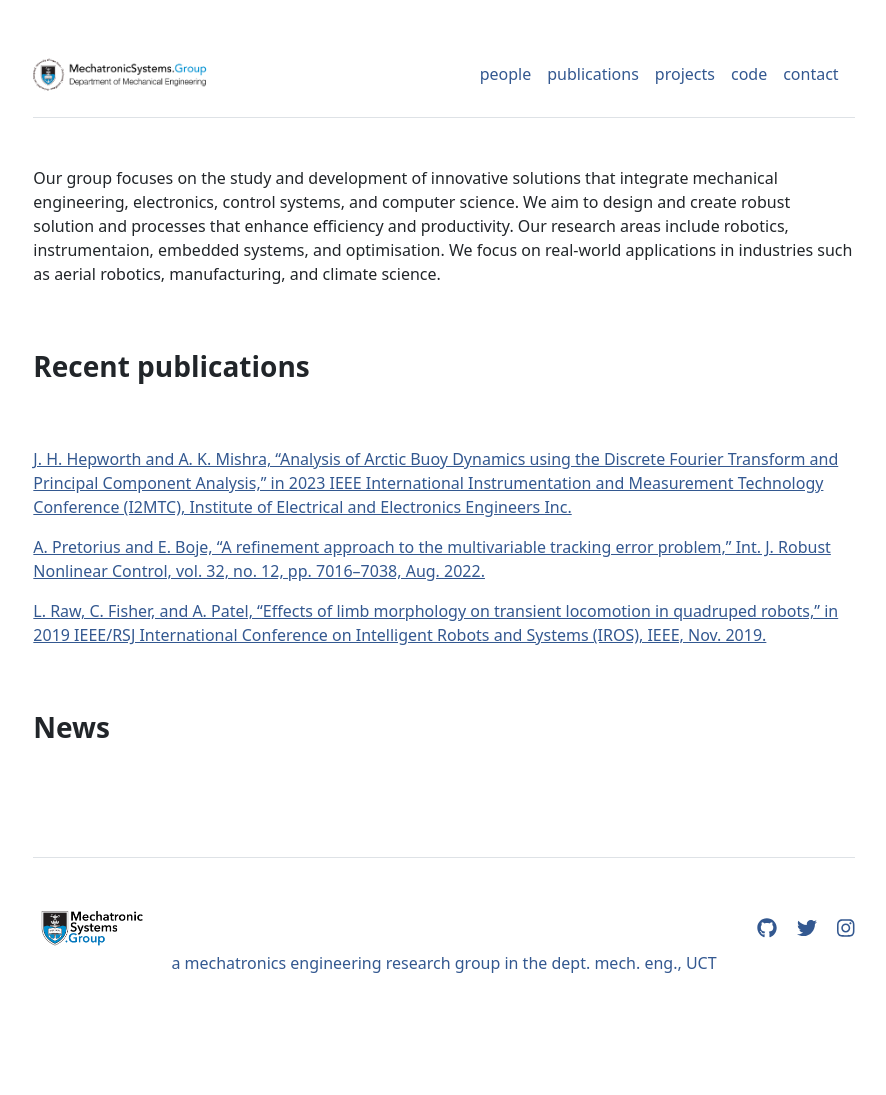
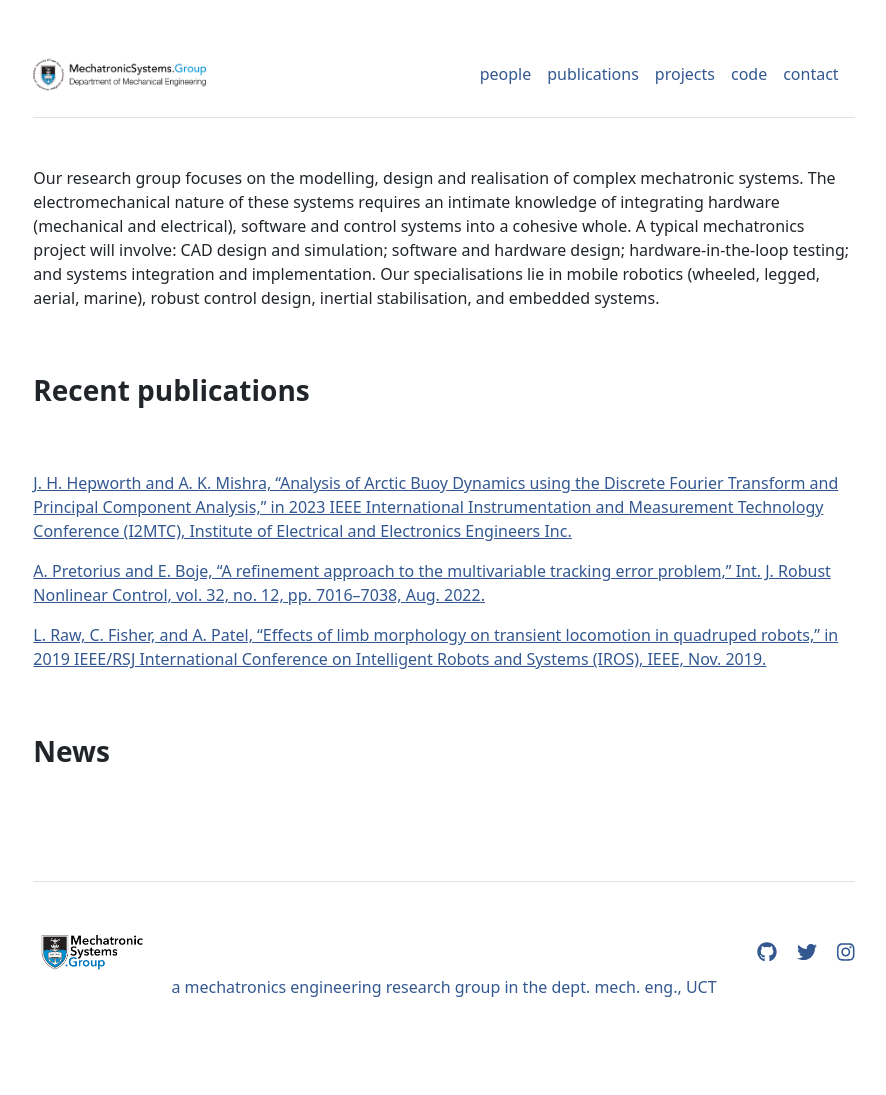
Before and after one commit to MechatronicSystems-Group/mechatronicsystems-group.github.io, a Jekyll site: the page built from index.md, in a window 1280 px wide. Shown: the whole page, without its empty margins (196-1082 px from the left). Built offline with Jekyll 4.4.1, drawn with Linux system fonts in a browser that asks for light colours; before the commit the page ends 1071 px from its top, so only the background shows below that.

Commit message:
Update index.md

```diff
--- a/index.md
+++ b/index.md
@@ -3,4 +3,5 @@ layout: home
 title: "Home"
 ---
 
-Our group focuses on the study and development of innovative solutions that integrate mechanical engineering, electronics, control systems, and computer science. We aim to design and create robust solution and processes that enhance efficiency and productivity. Our research areas include robotics, instrumentaion, embedded systems, and optimisation. We focus on real-world applications in industries such as aerial robotics, manufacturing, and climate science.
+Our research group focuses on the modelling, design and realisation of complex mechatronic systems. The electromechanical nature of these systems requires an intimate knowledge of integrating hardware (mechanical and electrical), software and control systems into a cohesive whole.
+A typical mechatronics project will involve: CAD design and simulation; software and hardware design; hardware-in-the-loop testing; and systems integration and implementation. Our specialisations lie in mobile robotics (wheeled, legged, aerial, marine), robust control design, inertial stabilisation, and embedded systems.
```
